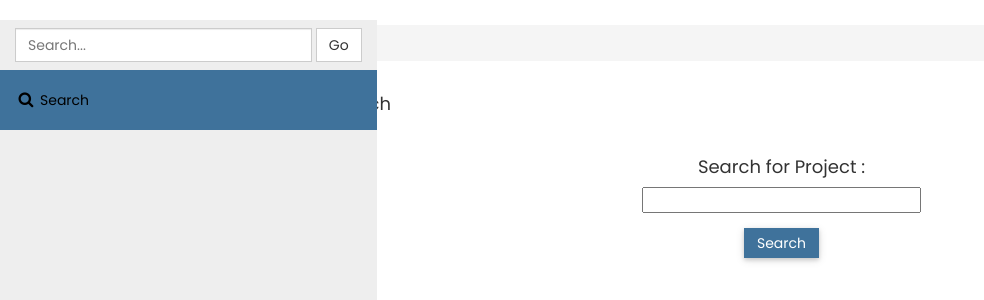
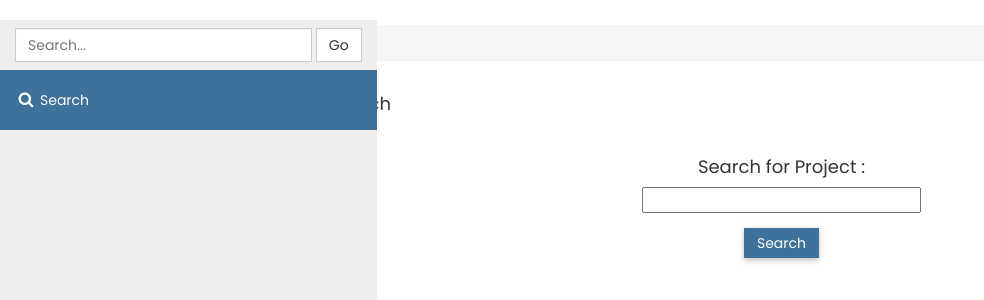
Before and after one commit to NiravMadariya-zz/LogicRoom1.0, a PHP site: page /Search.php in a window 1280 px wide. Shown: the part 50-350 px from the top of the page, without its empty margins (0-984 px from the left). Run offline with PHP 8.4, Linux system fonts and the light colour scheme.

Commit message:
Update Search.php

```diff
--- a/Search.php
+++ b/Search.php
@@ -45,7 +45,7 @@ $_SESSION['page']="Search";
               <span class="btn btn-default">Go</span>
             </form>
           </li>
-          <li style="background-color: #3f729b !important;"><a href="./search.php"><i class="fa fa-search"></i>Search</a></li>
+          <li style="background-color: #3f729b !important;"><a href="./search.php" style="color:white;"><i class="fa fa-search"></i>Search</a></li>
 		  <?if(isset($_SESSION['username'])){?>
           <li><a href="javascript:;" data-toggle="modal" data-target="#confirmModal"><i class="fa fa-sign-out"></i>Sign Out</a></li>
 		  <?}?>
```
